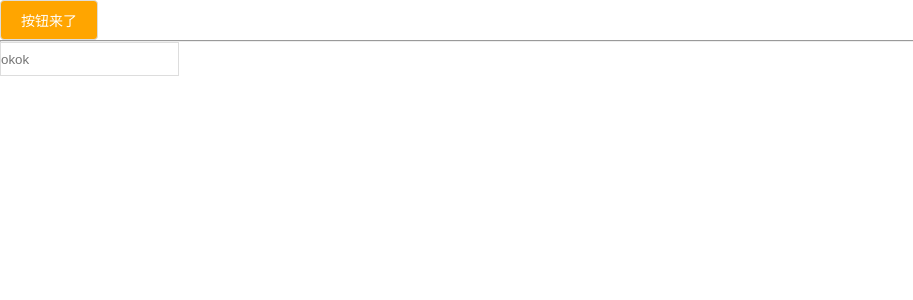
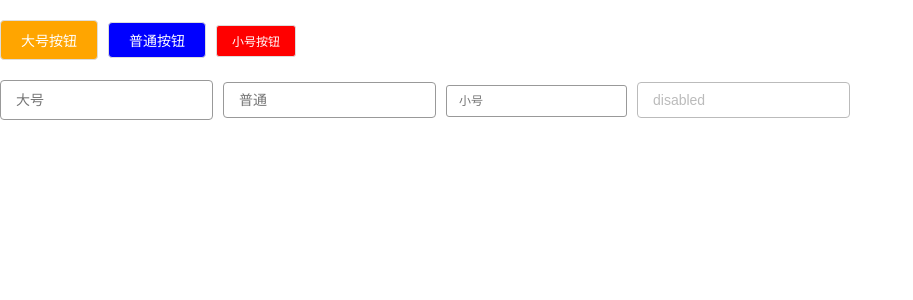
Before and after one commit to Jimmy-22/sp-ui, a Vue app: page / in a window 1280 px wide. Shown: the top 300 px of the page, without its empty margins (0-913 px from the left). Built offline with nearby package versions, Linux system fonts and the light colour scheme.

Commit message:
btn组件和input组件完善

```diff
--- a/modules/spinfo-ui/Button/index.vue
+++ b/modules/spinfo-ui/Button/index.vue
@@ -30,6 +30,8 @@ export default {
     border-radius: 4px;
     border: 1px solid #ddd;
     background-color: #fff;
+    margin-right: 10px;
+    cursor: pointer;
   }
 
   .type {
--- a/modules/spinfo-ui/Input/index.vue
+++ b/modules/spinfo-ui/Input/index.vue
@@ -1,5 +1,16 @@
 <template>
-  <input class="input" type="text" :placeholder="placeholder" :value="value">
+  <div class="wrapper" :class="{error}">
+    <input
+      type="text"
+      :placeholder="placeholder"
+      :value="value"
+      :disabled="disabled"
+      :class="['input',`input-${size}`]"
+    >
+    <template v-if="error">
+      <span style="color: #F1453D">{{error}}</span>
+    </template>
+  </div>
 </template>
 
 <script>
@@ -7,15 +18,59 @@ export default {
   name:'SpInput',
   props: {
     placeholder: String,
-    value: String
+    value: String,
+    error: String,
+    size: String,
+    disabled: {
+      type: Boolean,
+      default: false
+    }
   }
 }
 </script>
 
 <style scoped lang="scss">
-  .input {
-    border: 1px solid #ddd;
-    background-color: white;
-    height: 34px;
+  $height: 36px;
+  $border-color: #999;
+  $border-color-hover: #666;
+  $font-size: 14px;
+  $red: #F1453D;
+  .wrapper {
+    font-size: $font-size;
+    display: inline-block;
+    margin-right: 10px;
+    &.error {
+      > .input {border-color: $red;}
+    }
+    > .input {
+      border: 1px solid $border-color;
+      background-color: white;
+      height: $height;
+      border-radius: 4px;
+      padding: 0 15px;
+      font-size: inherit;
+      &:hover {
+        border-color: $border-color-hover;
+      }
+      &:focus {
+        //box-shadow: inset 0 1px 3px blue;
+        border-color: #58CFFF;
+        outline: none;
+      }
+      &[disabled] {
+        border-color: #bbb;
+        color: #bbb;
+        cursor: not-allowed;
+      }
+      &-big {
+        height: 40px;
+      }
+      &-mini {
+        padding: 0 12px;
+        font-size: 12px;
+        height: 32px;
+        border-radius: 3px;
+      }
+    }
   }
 </style>
--- a/src/App.vue
+++ b/src/App.vue
@@ -1,8 +1,17 @@
 <template>
   <div id="app">
-    <sp-button size="big" type="warning" @click="output">按钮来了</sp-button>
-    <hr>
-    <sp-input placeholder="okok"></sp-input>
+    <div class="box">
+      <sp-button size="big" type="warning" @click="output">大号按钮</sp-button>
+      <sp-button type="primary" @click="output">普通按钮</sp-button>
+      <sp-button size="mini" type="danger" @click="output">小号按钮</sp-button>
+    </div>
+    <div class="box">
+      <sp-input size="big" placeholder="大号"></sp-input>
+      <sp-input placeholder="普通"></sp-input>
+      <sp-input size="mini" placeholder="小号"></sp-input>
+      <sp-input disabled value="disabled"></sp-input>
+      <!--    <sp-input error="用户名不能少于两个字" value="sss"></sp-input>-->
+    </div>
   </div>
 </template>
 
@@ -11,8 +20,14 @@ export default {
   name: 'App',
   methods: {
     output(e) {
-      console.log(e)
+      // console.log(e)
     }
   }
 }
 </script>
+
+<style lang="scss" scoped>
+  .box {
+    margin-top: 20px;
+  }
+</style>
```
